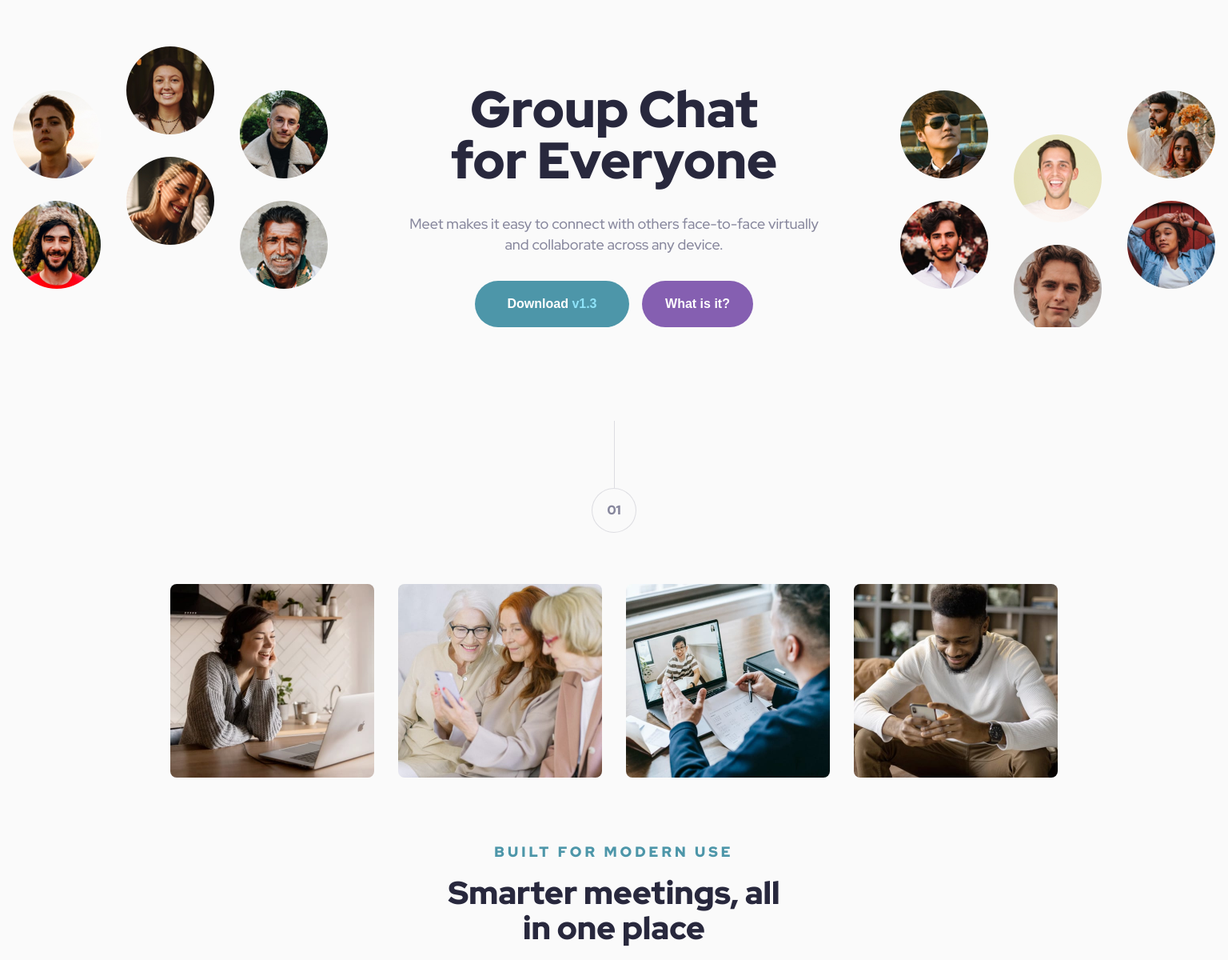
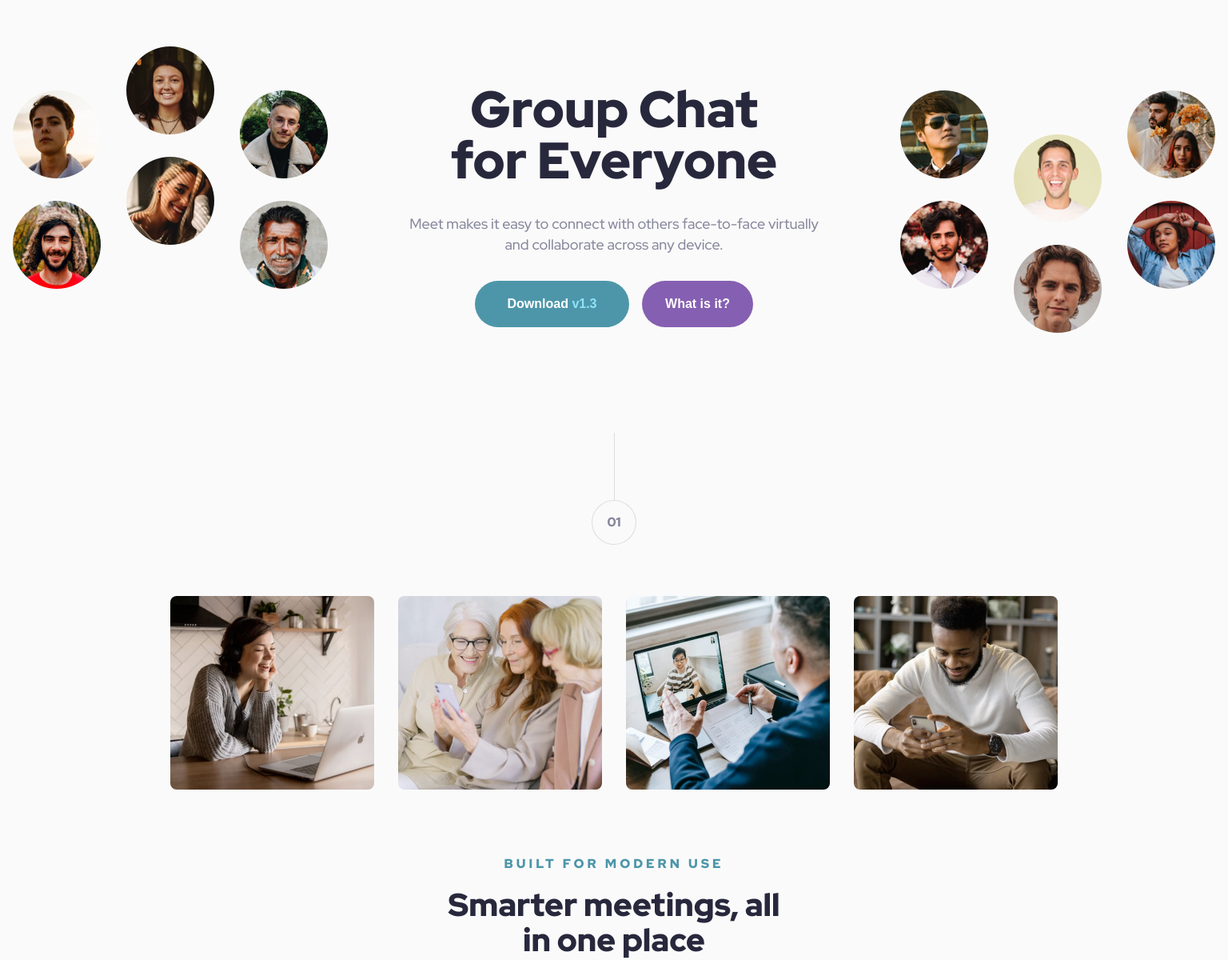
Before and after one commit to LucLhote/FrontendMentor-Meet-landing-page-challenge, a plain HTML site: page index.html in a window 1536 px wide. Shown: the part 111-1311 px from the top of the page at 80% size. Drawn offline with Linux system fonts and the light colour scheme.

Commit message:
Update desktop version

```diff
--- a/css/styles.css
+++ b/css/styles.css
@@ -437,8 +437,10 @@ button {
 @media screen and (min-width: 1440px) {
     /* HEADER STYLE */
     .header {
-        margin-bottom: 117px;
-        margin-bottom: 7.3125rem;
+        /* margin-bottom: 117px;
+        margin-bottom: 7.3125rem; */
+        margin-bottom: 125px;
+        overflow: visible;
     }
 
     .header__logo {
@@ -467,11 +469,9 @@ button {
     }
 
     .header__content img:last-child {
-        /* position: relative;
-        top: 47px; */
-        /* margin-top: 55px; */
-        position: relative;
-        top: 55px;
+        margin-top: 55px;
+        /* position: relative; */
+        /* top: 55px; */
         /* margin-top: 2.9375rem; */
         /* align-self: flex-end; */
     }
@@ -522,10 +522,12 @@ button {
         width: 15.9375rem
     }
 
-    .first-section p {
-        width: 520px;
-        width: 32.5rem;
+    .first-section p:last-child {
+        /* width: 520px; */
+        width: 540px;
+        /* width: 32.5rem; */
         font-size: var(--body-font-size);
+        /* background-color: green; */
     }
 
     /* SECOND SECOND STYLE */
```
